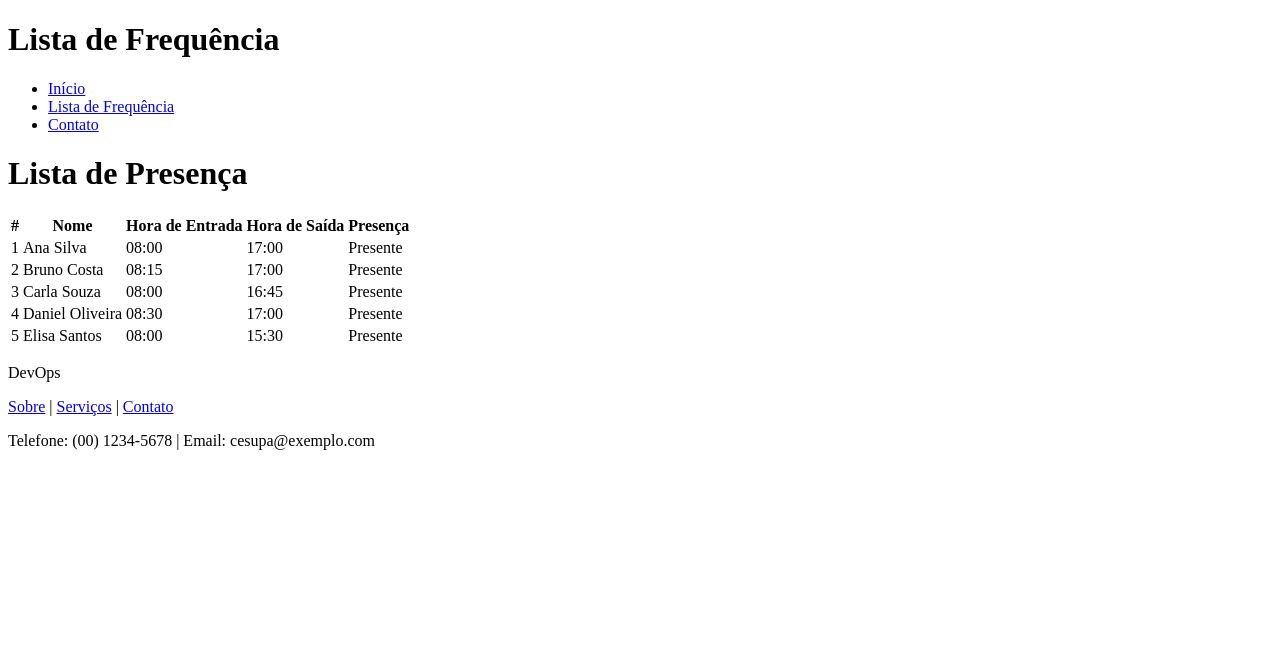
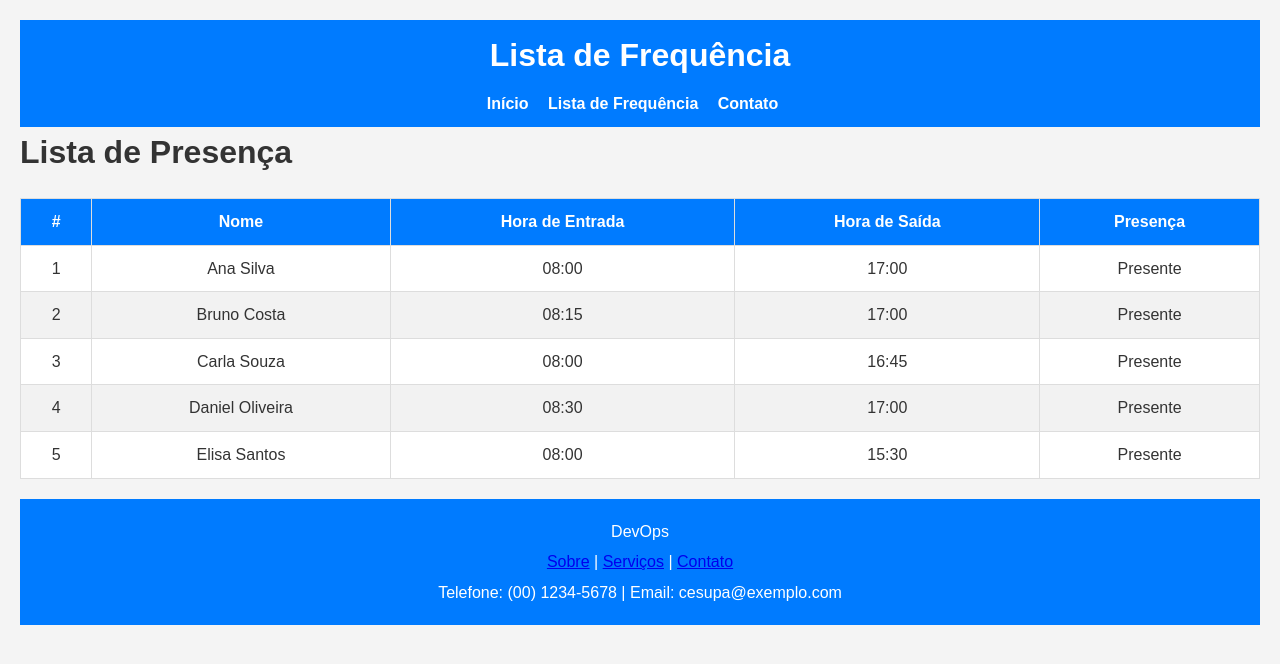
Before and after one commit to gabrielmatsan/atividade-devops, a plain HTML site: page index.html in a window 1280 px wide. Drawn offline with Linux system fonts and the light colour scheme.

Commit message:
new style

```diff
--- a/index.html
+++ b/index.html
@@ -4,7 +4,7 @@
   <meta charset="UTF-8">
   <meta name="viewport" content="width=device-width, initial-scale=1.0">
   <title>Document</title>
-  <link rel="stylesheet" href="styles.css">
+  <link rel="stylesheet" href="style.css">
 </head>
 <body>
   <header>
--- a/style.css
+++ b/style.css
@@ -0,0 +1,83 @@
+/* Reseta estilos padrões do navegador */
+* {
+    margin: 0;
+    padding: 0;
+    box-sizing: border-box;
+  }
+
+  /* Estilo básico do corpo */
+  body {
+    font-family: Arial, sans-serif;
+    line-height: 1.6;
+    background-color: #f4f4f4;
+    color: #333;
+    padding: 20px;
+  }
+
+  /* Estilo do cabeçalho */
+  header {
+    background-color: #007BFF;
+    color: #fff;
+    padding: 10px 0;
+    text-align: center;
+  }
+
+  header h1 {
+    margin-bottom: 10px;
+  }
+
+  nav ul {
+    list-style-type: none;
+    padding: 0;
+  }
+
+  nav ul li {
+    display: inline;
+    margin-right: 15px;
+  }
+
+  nav ul li a {
+    color: #fff;
+    text-decoration: none;
+    font-weight: bold;
+  }
+
+  nav ul li a:hover {
+    text-decoration: underline;
+  }
+
+  /* Estilo da tabela */
+  table {
+    width: 100%;
+    border-collapse: collapse;
+    margin-top: 20px;
+    background-color: #fff;
+  }
+
+  table th, table td {
+    padding: 10px;
+    border: 1px solid #ddd;
+    text-align: center;
+  }
+
+  table th {
+    background-color: #007BFF;
+    color: #fff;
+  }
+
+  table tr:nth-child(even) {
+    background-color: #f2f2f2;
+  }
+
+  /* Estilo do rodapé */
+  footer {
+    background-color: #007BFF;
+    color: #fff;
+    text-align: center;
+    padding: 15px 0;
+    margin-top: 20px;
+  }
+
+  footer p {
+    margin: 5px 0;
+  }
```
